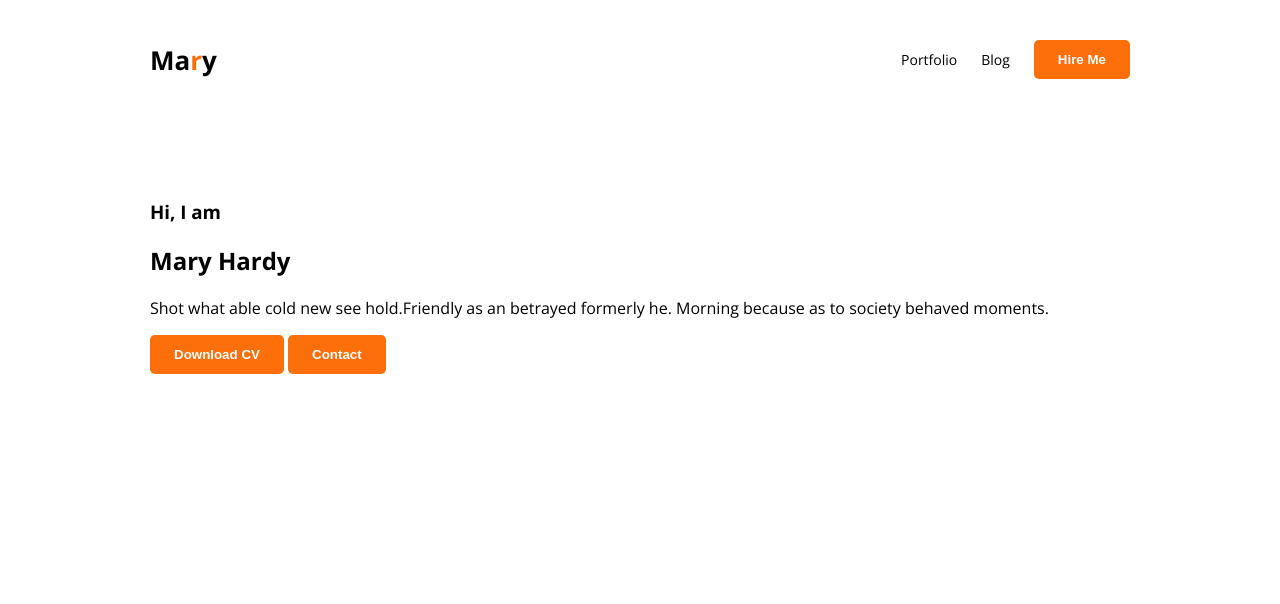
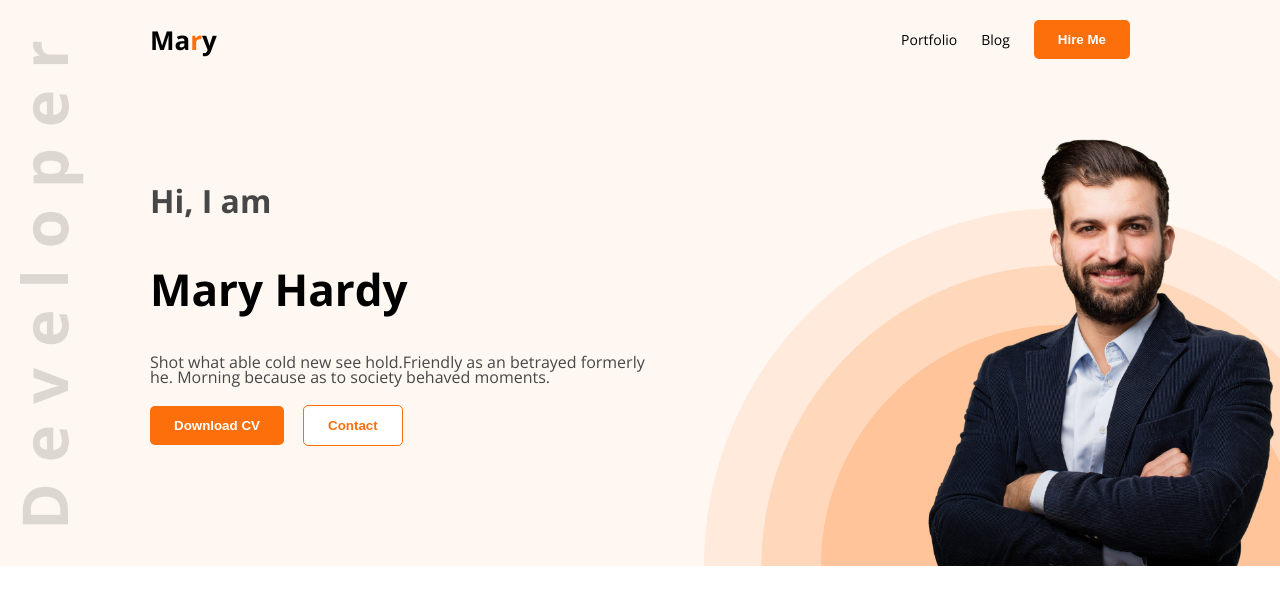
Before and after one commit to raihanXgithub/mary-portfolio, a plain HTML site: page index.html in a window 1280 px wide. Drawn offline with nearby package versions, Linux system fonts and the light colour scheme.

Commit message:
header section finished

```diff
--- a/index.html
+++ b/index.html
@@ -35,16 +35,18 @@
       </section>
       <!-- nav section end -->
 
+      <!-- greeting section start -->
       <section class="greeting-section">
         <h3 class="greeting-intro">Hi, I am</h3>
         <h1 class="greeting-title">Mary Hardy</h1>
-        <p class="description">
+        <p class="description greeting-description">
           Shot what able cold new see hold.Friendly as an betrayed formerly he.
           Morning because as to society behaved moments.
         </p>
         <a href="#"><button class="primary-btn">Download CV</button></a>
-        <a href="#"><button class="primary-btn">Contact</button></a>
+        <a href="#"><button class="primary-btn contact-btn">Contact</button></a>
       </section>
+      <!-- greeting section end -->
     </header>
     <!-- header end -->
 
--- a/styles/portfolio.css
+++ b/styles/portfolio.css
@@ -24,11 +24,14 @@ section {
 }
 
 .description {
+  color: #474747;
+  line-height: 15px;
+  margin: 20px 0;
 }
 
 /* nav section related styles */
 .nav-section {
-  margin-top: 20px;
+  margin-top: 0px;
   display: flex;
   align-items: center;
   justify-content: space-between;
@@ -51,4 +54,40 @@ section {
   font-size: 14px;
 }
 
+/* greeting section related styles */
+.greeting-section {
+  padding-bottom: 120px;
+}
+
+.greeting-intro {
+  font-size: 32px;
+  color: #474747;
+}
+
+.greeting-title {
+  font-size: 44px;
+}
+
+.greeting-description {
+  width: 500px;
+}
+
+.greeting-section .primary-btn {
+  margin-right: 15px;
+}
+
+.greeting-section .contact-btn {
+  background-color: #fff;
+  border: 1px solid #fc6f0a;
+  color: #fc6f0a;
+}
+
 /* header section related styles */
+header {
+  background-color: #fff8f2;
+  background-image: url("../images/hardy.png"), url("../images/header_bg.png"),
+    url(../images/developer.png);
+  background-repeat: no-repeat;
+  background-position: right bottom, right bottom, left 20px center;
+  background-size: 30%, 45%, 5%;
+}
```
